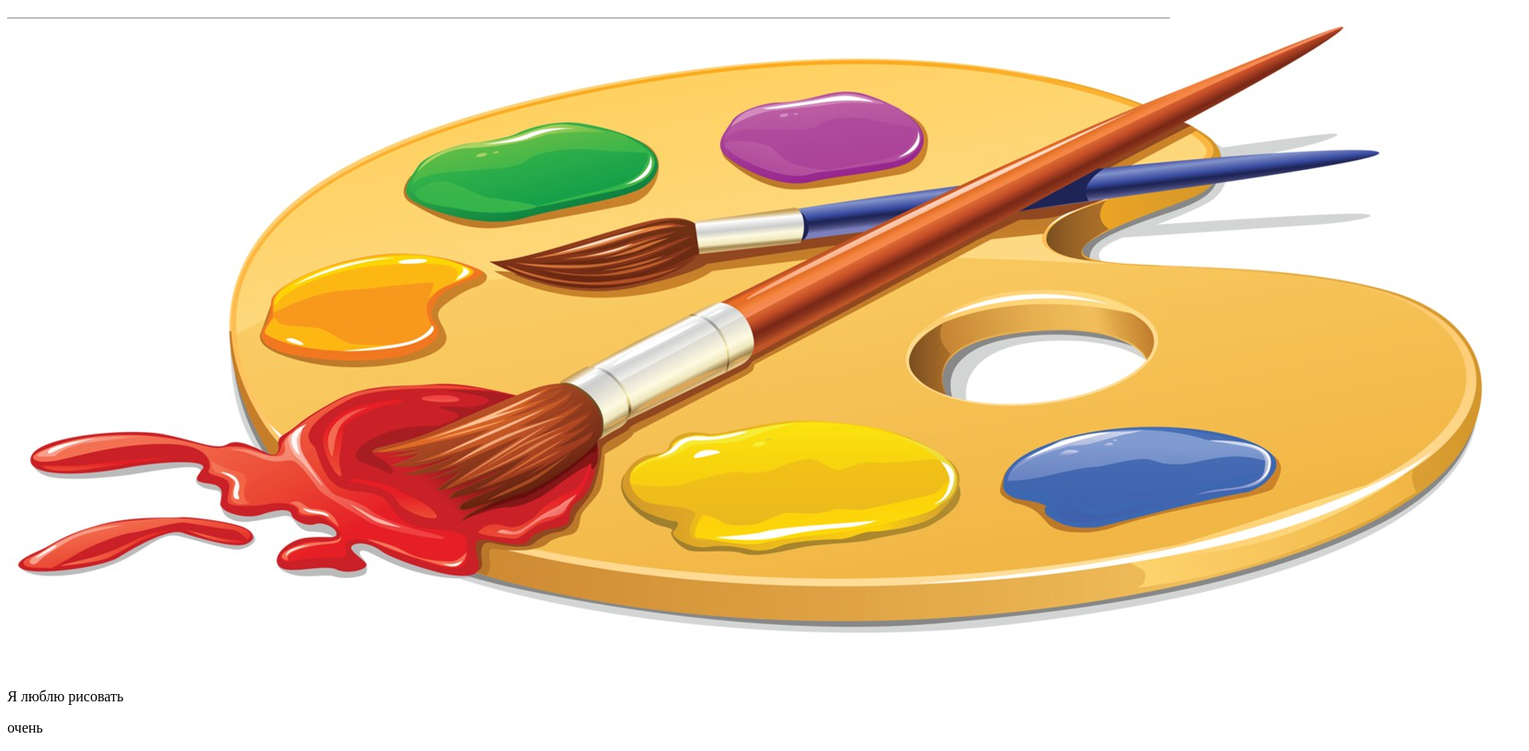
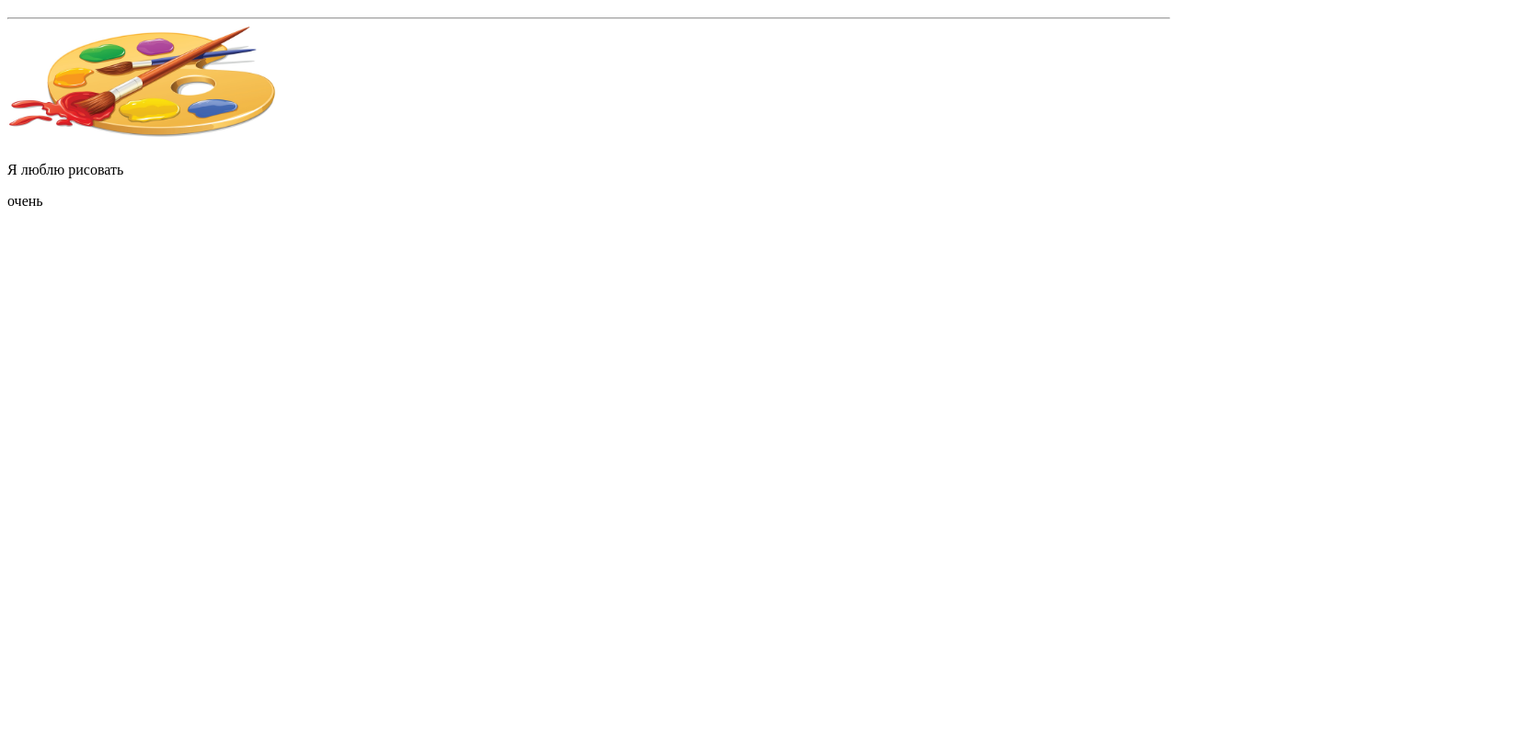
Before and after one commit to D1R1R/site-1, a plain HTML site: page index.html in a window 1280 px wide. Shown: the part 61-878 px from the top of the page at 92% size, 1662 px wide, since content can reach past the window. After the commit the page ends 800 px from the top, so only its background shows below. Drawn offline with Linux system fonts and the light colour scheme.

Commit message:
Update index.html

```diff
--- a/index.html
+++ b/index.html
@@ -6,7 +6,7 @@
   <body>
     <h1>Мое xобби - это рисование.</h1>
     <hr>
-    <img src="hello_html_m4464afef.jpg" alt="Картинка с изображением палитры" />
+    <img width="300" src="hello_html_m4464afef.jpg" alt="Картинка с изображением палитры" title="палитра"/>
     <p>Я люблю рисовать</p>
     <p>очень</p>
   </body>
```
